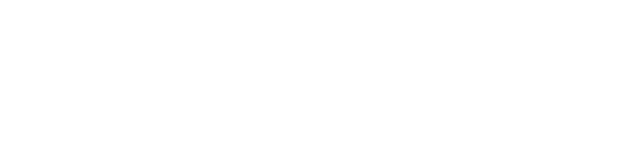
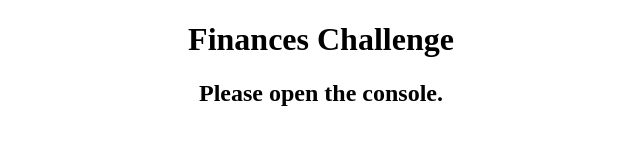
Before and after one commit to Chriscds/Console-Finances, a plain HTML site: page index.html in a window 1280 px wide. Shown: the whole page, without its empty margins (319-959 px from the left). Drawn offline with Linux system fonts and the light colour scheme.

Commit message:
added text to index.html file

```diff
--- a/index.html
+++ b/index.html
@@ -7,7 +7,8 @@
   <title>Console Finances Challenge</title>
 </head>
 <body>
-
+      <h1 style="text-align:center">Finances Challenge</h1>
+      <h2 style="text-align:center">Please open the console.</h2>
 
   <script src="index.js"></script>
 </body>
```
